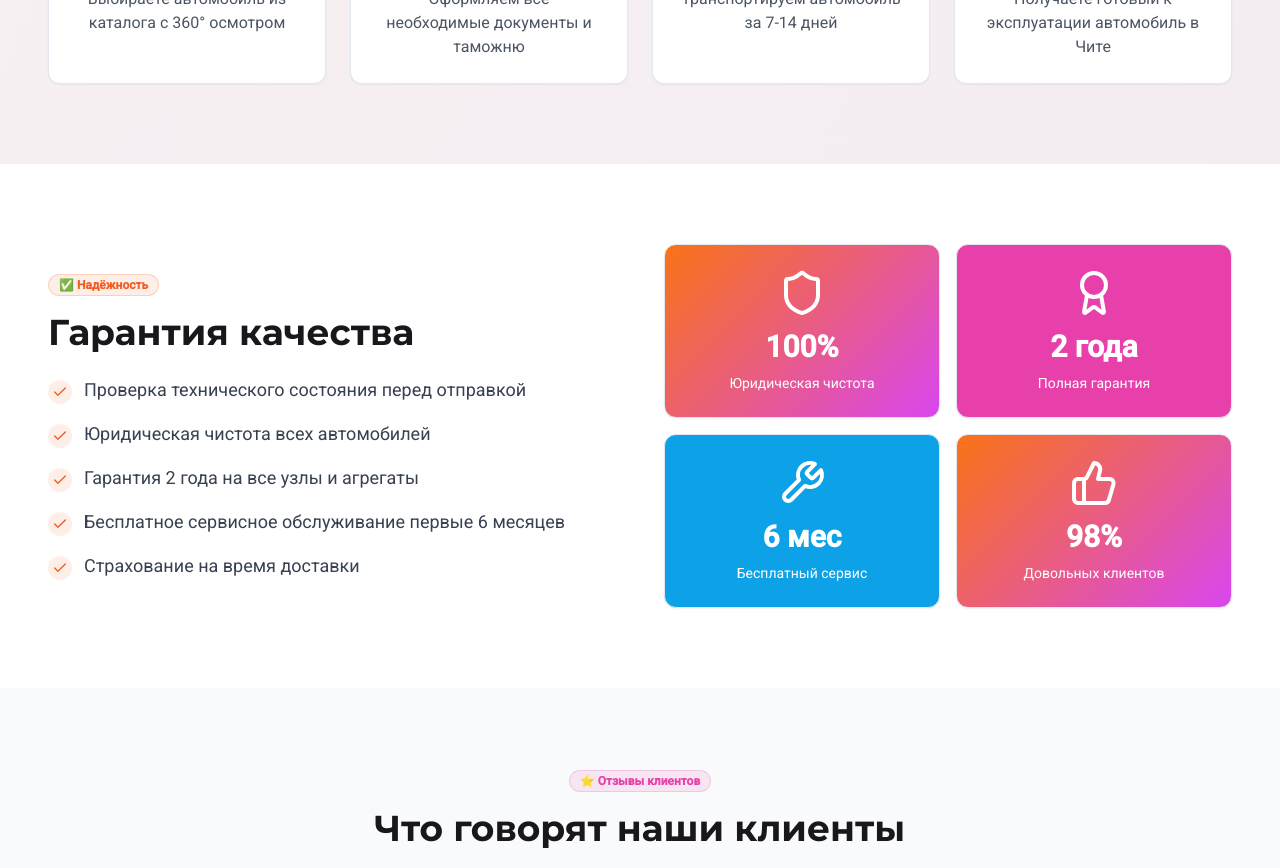
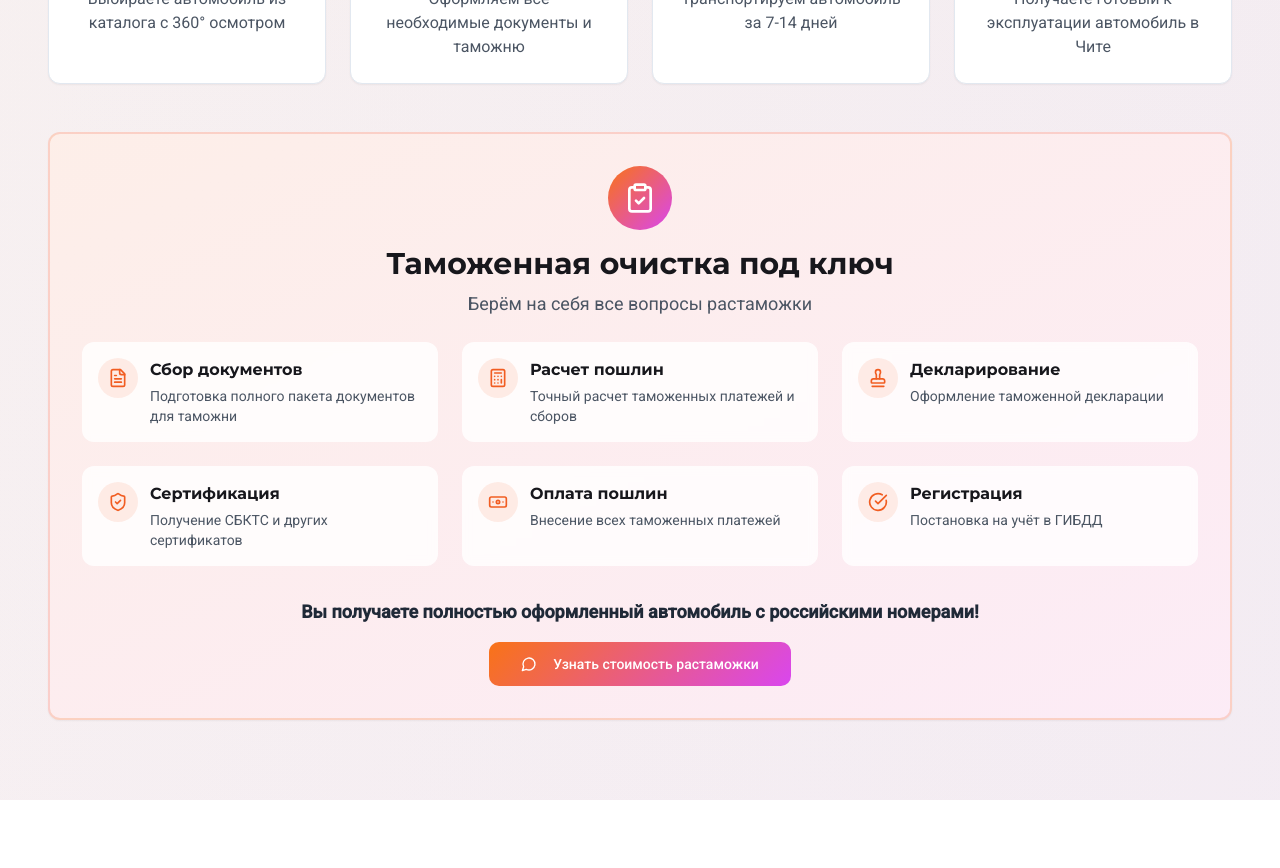
Before and after one commit to pr-poehali-dev/used-car-sales-manchuria, a React (Vite) app: page / in a window 1280 px wide. Shown: the part 4940-5808 px from the top of the page. Built offline with nearby package versions, Linux system fonts and the light colour scheme.

Commit message:
Добавлена таможенная очистка под ключ

```diff
--- a/src/pages/Index.tsx
+++ b/src/pages/Index.tsx
@@ -602,7 +602,7 @@ const Index = () => {
             </div>
           </Card>
 
-          <div className="grid md:grid-cols-4 gap-6">
+          <div className="grid md:grid-cols-4 gap-6 mb-12">
             {[
               { icon: 'Search', title: 'Подбор авто', desc: 'Выбираете автомобиль из каталога с 360° осмотром' },
               { icon: 'FileCheck', title: 'Документы', desc: 'Оформляем все необходимые документы и таможню' },
@@ -618,6 +618,45 @@ const Index = () => {
               </Card>
             ))}
           </div>
+
+          <Card className="p-8 bg-gradient-to-br from-primary/10 to-secondary/10 border-2 border-primary/20">
+            <div className="text-center mb-6">
+              <div className="w-16 h-16 mx-auto mb-4 gradient-primary rounded-full flex items-center justify-center">
+                <Icon name="ClipboardCheck" size={32} className="text-white" />
+              </div>
+              <h4 className="text-3xl font-bold mb-2">Таможенная очистка под ключ</h4>
+              <p className="text-lg text-gray-600">Берём на себя все вопросы растаможки</p>
+            </div>
+            <div className="grid md:grid-cols-2 lg:grid-cols-3 gap-6">
+              {[
+                { icon: 'FileText', title: 'Сбор документов', desc: 'Подготовка полного пакета документов для таможни' },
+                { icon: 'Calculator', title: 'Расчет пошлин', desc: 'Точный расчет таможенных платежей и сборов' },
+                { icon: 'Stamp', title: 'Декларирование', desc: 'Оформление таможенной декларации' },
+                { icon: 'ShieldCheck', title: 'Сертификация', desc: 'Получение СБКТС и других сертификатов' },
+                { icon: 'Banknote', title: 'Оплата пошлин', desc: 'Внесение всех таможенных платежей' },
+                { icon: 'CheckCircle', title: 'Регистрация', desc: 'Постановка на учёт в ГИБДД' },
+              ].map((item, idx) => (
+                <div key={idx} className="flex items-start gap-3 bg-white/80 backdrop-blur-sm p-4 rounded-lg">
+                  <div className="w-10 h-10 rounded-full bg-primary/10 flex items-center justify-center flex-shrink-0">
+                    <Icon name={item.icon as any} size={20} className="text-primary" />
+                  </div>
+                  <div>
+                    <h5 className="font-bold mb-1">{item.title}</h5>
+                    <p className="text-sm text-gray-600">{item.desc}</p>
+                  </div>
+                </div>
+              ))}
+            </div>
+            <div className="mt-8 text-center">
+              <p className="text-lg font-semibold text-gray-800 mb-4">
+                Вы получаете полностью оформленный автомобиль с российскими номерами!
+              </p>
+              <Button size="lg" className="gradient-primary text-white" onClick={() => setIsFormOpen(true)}>
+                <Icon name="MessageCircle" size={20} className="mr-2" />
+                Узнать стоимость растаможки
+              </Button>
+            </div>
+          </Card>
         </div>
       </section>
 
```
